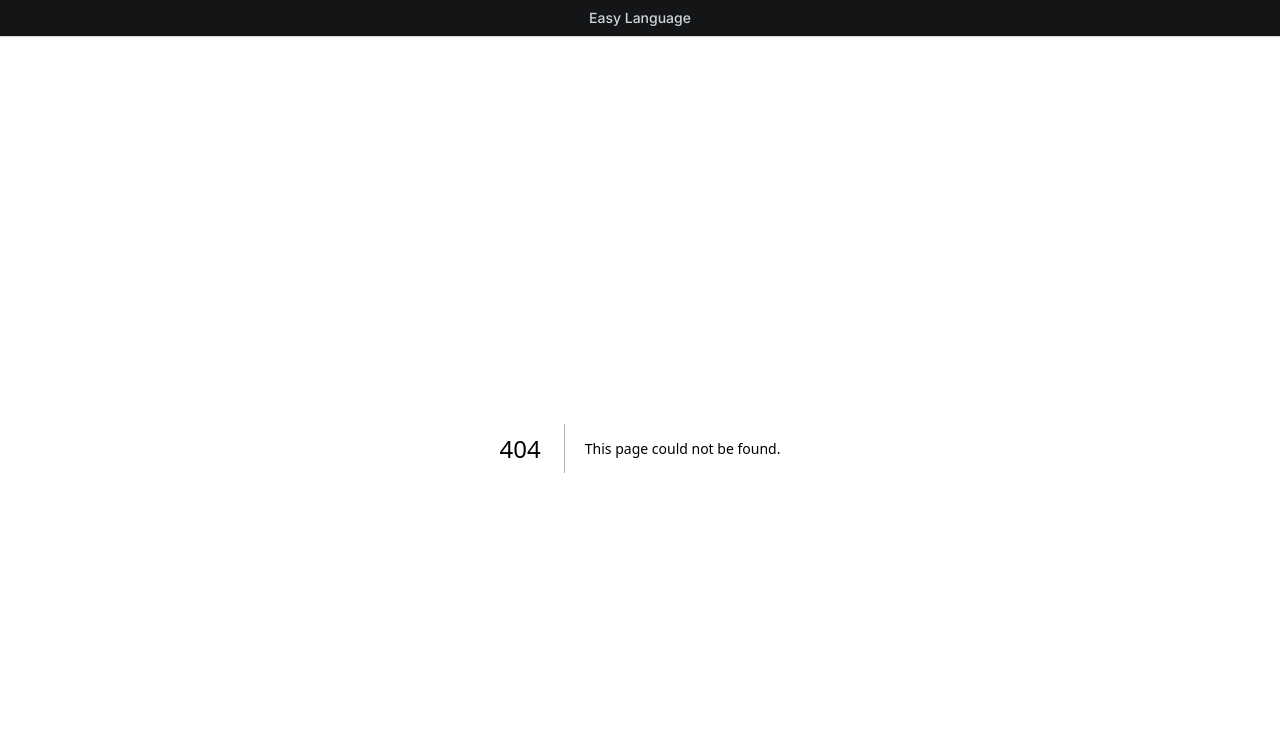
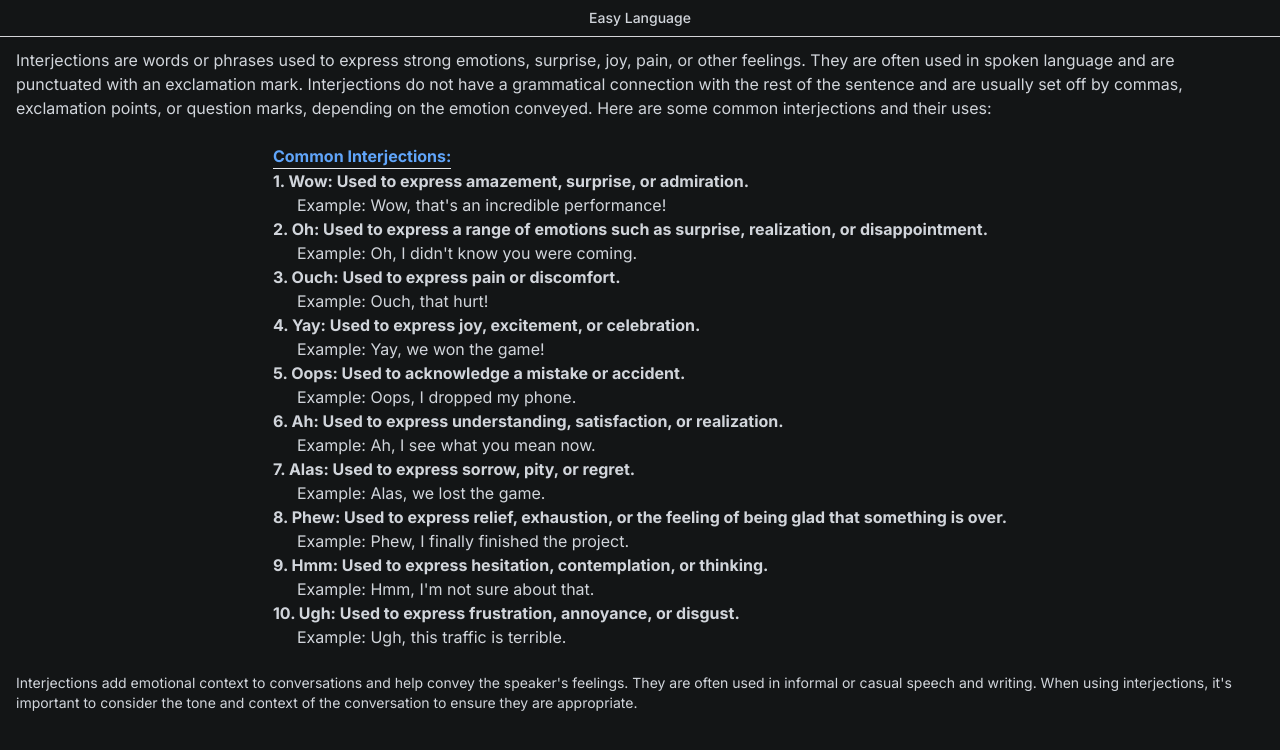
Before and after one commit to umarxd/easy-language, a Next.js app: page /learn/interjections in a window 1280 px wide. Before the commit this address had no page. Shown: the top 750 px of the page. Built offline with nearby package versions, Linux system fonts and the light colour scheme.

Commit message:
add intertjections page

```diff
--- /dev/null
+++ b/src/app/learn/interjections/page.tsx
@@ -0,0 +1,105 @@
+export default function Interjections() {
+  return (
+    <div className="flex flex-col gap-2 justify-center items-center mx-4">
+      <p>
+        Interjections are words or phrases used to express strong emotions,
+        surprise, joy, pain, or other feelings. They are often used in spoken
+        language and are punctuated with an exclamation mark. Interjections do
+        not have a grammatical connection with the rest of the sentence and are
+        usually set off by commas, exclamation points, or question marks,
+        depending on the emotion conveyed. Here are some common interjections
+        and their uses:
+      </p>
+
+      <div className="mt-4">
+        <ul>
+          <li className="font-bold border-b w-fit text-blue-400">
+            <h2>Common Interjections:</h2>
+          </li>
+
+          <li className="font-bold">
+            <h6>1. Wow: Used to express amazement, surprise, or admiration.</h6>
+          </li>
+          <li className="ml-6">
+            <p>Example: Wow, that's an incredible performance!</p>
+          </li>
+          <li className="font-bold">
+            <h6>
+              2. Oh: Used to express a range of emotions such as surprise,
+              realization, or disappointment.
+            </h6>
+          </li>
+          <li className="ml-6">
+            <p>Example: Oh, I didn't know you were coming.</p>
+          </li>
+          <li className="font-bold">
+            <h6>3. Ouch: Used to express pain or discomfort.</h6>
+          </li>
+          <li className="ml-6">
+            <p>Example: Ouch, that hurt!</p>
+          </li>
+
+          <li className="font-bold">
+            <h6>4. Yay: Used to express joy, excitement, or celebration.</h6>
+          </li>
+          <li className="ml-6">
+            <p>Example: Yay, we won the game!</p>
+          </li>
+          <li className="font-bold">
+            <h6>5. Oops: Used to acknowledge a mistake or accident.</h6>
+          </li>
+          <li className="ml-6">
+            <p>Example: Oops, I dropped my phone.</p>
+          </li>
+          <li className="font-bold">
+            <h6>
+              6. Ah: Used to express understanding, satisfaction, or
+              realization.
+            </h6>
+          </li>
+          <li className="ml-6">
+            <p>Example: Ah, I see what you mean now.</p>
+          </li>
+          <li className="font-bold">
+            <h6>7. Alas: Used to express sorrow, pity, or regret.</h6>
+          </li>
+          <li className="ml-6">
+            <p>Example: Alas, we lost the game.</p>
+          </li>
+          <li className="font-bold">
+            <h6>
+              8. Phew: Used to express relief, exhaustion, or the feeling of
+              being glad that something is over.
+            </h6>
+          </li>
+          <li className="ml-6">
+            <p>Example: Phew, I finally finished the project.</p>
+          </li>
+          <li className="font-bold">
+            <h6>
+              9. Hmm: Used to express hesitation, contemplation, or thinking.
+            </h6>
+          </li>
+          <li className="ml-6">
+            <p>Example: Hmm, I'm not sure about that.</p>
+          </li>
+          <li className="font-bold">
+            <h6>
+              10. Ugh: Used to express frustration, annoyance, or disgust.
+            </h6>
+          </li>
+          <li className="ml-6">
+            <p>Example: Ugh, this traffic is terrible.</p>
+          </li>
+        </ul>
+      </div>
+
+      <div className="my-4 text-sm">
+        Interjections add emotional context to conversations and help convey the
+        speaker's feelings. They are often used in informal or casual speech and
+        writing. When using interjections, it's important to consider the tone
+        and context of the conversation to ensure they are appropriate.
+      </div>
+    </div>
+  );
+}
--- a/src/components/Subjects.tsx
+++ b/src/components/Subjects.tsx
@@ -74,7 +74,7 @@ export default function Subjects() {
       <div>
         <Link
           className="text-blue-500 hover:text-blue-100"
-          href={"/interjections"}
+          href={"/learn/interjections"}
         >
           Interjections
         </Link>
```
